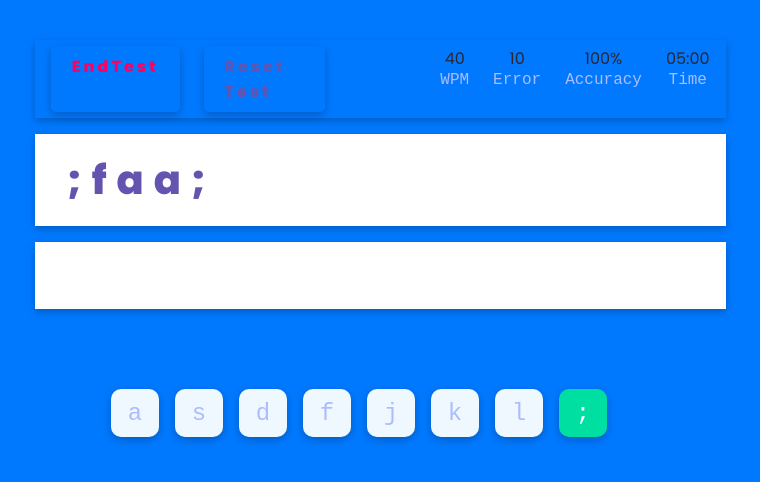
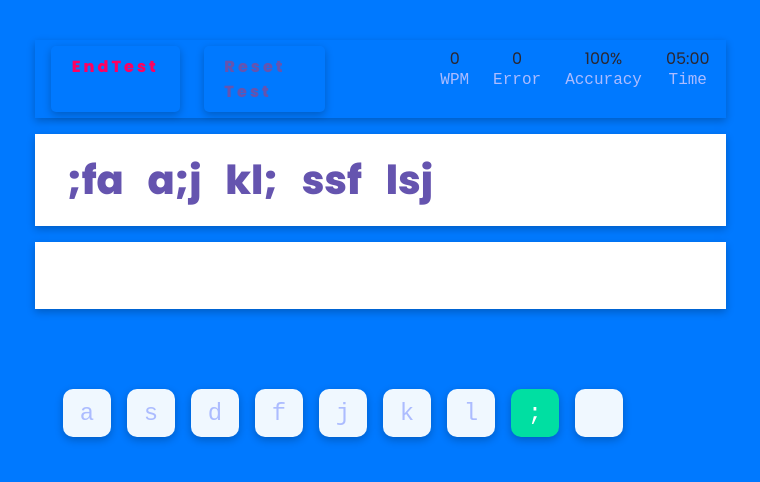
Before and after one commit to rahulkr-dev/touch-typing, a React (Create React App) app: page / in a window 1280 px wide. Shown: the top 482 px of the page, without its empty margins (157-917 px from the left). Built offline with nearby package versions, Linux system fonts and the light colour scheme.

Commit message:
creating space for word

```diff
--- a/src/app/typingSlice.js
+++ b/src/app/typingSlice.js
@@ -9,22 +9,29 @@ const displayKeyArr = [
   { value: "k" },
   { value: "l" },
   { value: ";" },
+  {value:' '}
 ];
 
-const generateWord = (length) => {
-  const characters = "asdfjkl;";
-  let word = "";
+const generateWord = (length, spaceAfter) => {
+  const characters = 'asdfjkl;';
+  let word = '';
 
   for (let i = 0; i < length; i++) {
     const randomIndex = Math.floor(Math.random() * characters.length);
     word += characters[randomIndex];
+
+    // Add space after every specified number of characters
+    if ((i + 1) % spaceAfter === 0 && i !== length - 1) {
+      word += ' ';
+    }
   }
 
   return word;
 };
 
+
 const initialState = {
-  displayChar: generateWord(5),
+  displayChar: generateWord(15,3),
   totalChar: 0,
   typedChar: "",
   typedCorrectChar: "",
@@ -35,6 +42,7 @@ const initialState = {
   nextCharPointer: 0,
   testStarted: false,
   totalTime: 300,
+  averageWordLength:3
 };
 
 export const typingSlice = createSlice({
@@ -60,6 +68,9 @@ export const typingSlice = createSlice({
       state.totalTyped += 1;
       //   cheking for correctType
       if (backspace == state.nextChar) {
+        // if(backspace==" "){
+        //   state.totalWord+=1
+        // }
         state.correctTyped += 1;
         state.typedCorrectChar += backspace;
         state.nextCharPointer += 1;
@@ -68,7 +79,7 @@ export const typingSlice = createSlice({
 
       // Check Weather display word finished or not
       if (state.correctTyped == state.totalChar) {
-        let newWord = generateWord(5);
+        let newWord = generateWord(15,3);
         state.displayChar = newWord;
         state.totalChar += newWord.length;
         state.nextChar = state.displayChar[0];
@@ -93,13 +104,13 @@ export const typingSlice = createSlice({
 
     // RESET EVERYTHING
     resetTest: (state) => {
-      const word = generateWord(5)
+      const word = generateWord(15,3)
       state.displayChar = word;
       state.totalChar= 0;
       state.typedChar= "";
       state.typedCorrectChar= "";
       state.displayKeys = displayKeyArr;
-      state.nextChar= "";
+      state.nextChar= word[0];
       state.totalTyped= 0;
       state.correctTyped= 0;
       state.nextCharPointer=0;
--- a/src/components/keysToType/keys.module.css
+++ b/src/components/keysToType/keys.module.css
@@ -4,7 +4,8 @@
     background-color: white;
     color: var(--purple);
     font-size: 2.5rem;
-    letter-spacing: 10px;
+    /* letter-spacing: 10px; */
+    word-spacing: 1rem;
     box-shadow: var(--pBShadow);
     font-weight: bold;
     width: 70%;
--- a/src/components/result/Result.jsx
+++ b/src/components/result/Result.jsx
@@ -1,21 +1,36 @@
-import React from 'react'
-import ResultBox from './ResultBox'
-import Time from "./Time"
-import style from "./result.module.css"
-import EndTest from './EndTest'
-import ResetTest from './ResetTest'
+import React from "react";
+import ResultBox from "./ResultBox";
+import Time from "./Time";
+import style from "./result.module.css";
+import EndTest from "./EndTest";
+import ResetTest from "./ResetTest";
+import { useSelector } from "react-redux";
 
 const Result = () => {
+  const { totalTyped, correctTyped, totalTime,averageWordLength } = useSelector(
+    (state) => state.touchTyping
+  );
+
+  // const averageWordLength = 1; // Assuming an average word length of 5 characters
+  const totalWord = correctTyped / averageWordLength;
+  let wpm;
+  if (totalTime==300) {
+    wpm = 0;
+  } else wpm = (totalWord / ((300 - totalTime) / 60)).toFixed(0); // Divide by 60 to convert seconds to minutes
+
   return (
     <div className={style.container}>
       <EndTest />
       <ResetTest />
-      <ResultBox id={"WPM"} value={`40`} />
-      <ResultBox id="Error" value="10" />
-      <ResultBox id="Accuracy" value="100%" />
-     <Time></Time>
+      <ResultBox id={"WPM"} value={wpm} />
+      <ResultBox id="Error" value={totalTyped - correctTyped.toFixed(0)} />
+      <ResultBox
+        id="Accuracy"
+        value={`${((correctTyped / totalTyped) * 100 || 100).toFixed(0)}%`}
+      />
+      <Time></Time>
     </div>
-  )
-}
+  );
+};
 
-export default Result
+export default Result;
--- a/src/components/typingBox/TypingBox.jsx
+++ b/src/components/typingBox/TypingBox.jsx
@@ -7,6 +7,7 @@ const TypingBox = () => {
   const {typedChar} = useSelector(state=>state.touchTyping);
 
   const handleChange = (e)=>{
+    // console.log(e.nativeEvent.data==" ")
     dispatch(handleTypeBoxChange({value:e.target.value,backspace:e.nativeEvent.data}))
   }
   return (
```
Also changed, not shown: src/components/result/Time.jsx (+3 -36 lines), 1 other file (tests, documents, lock files or other folders).
